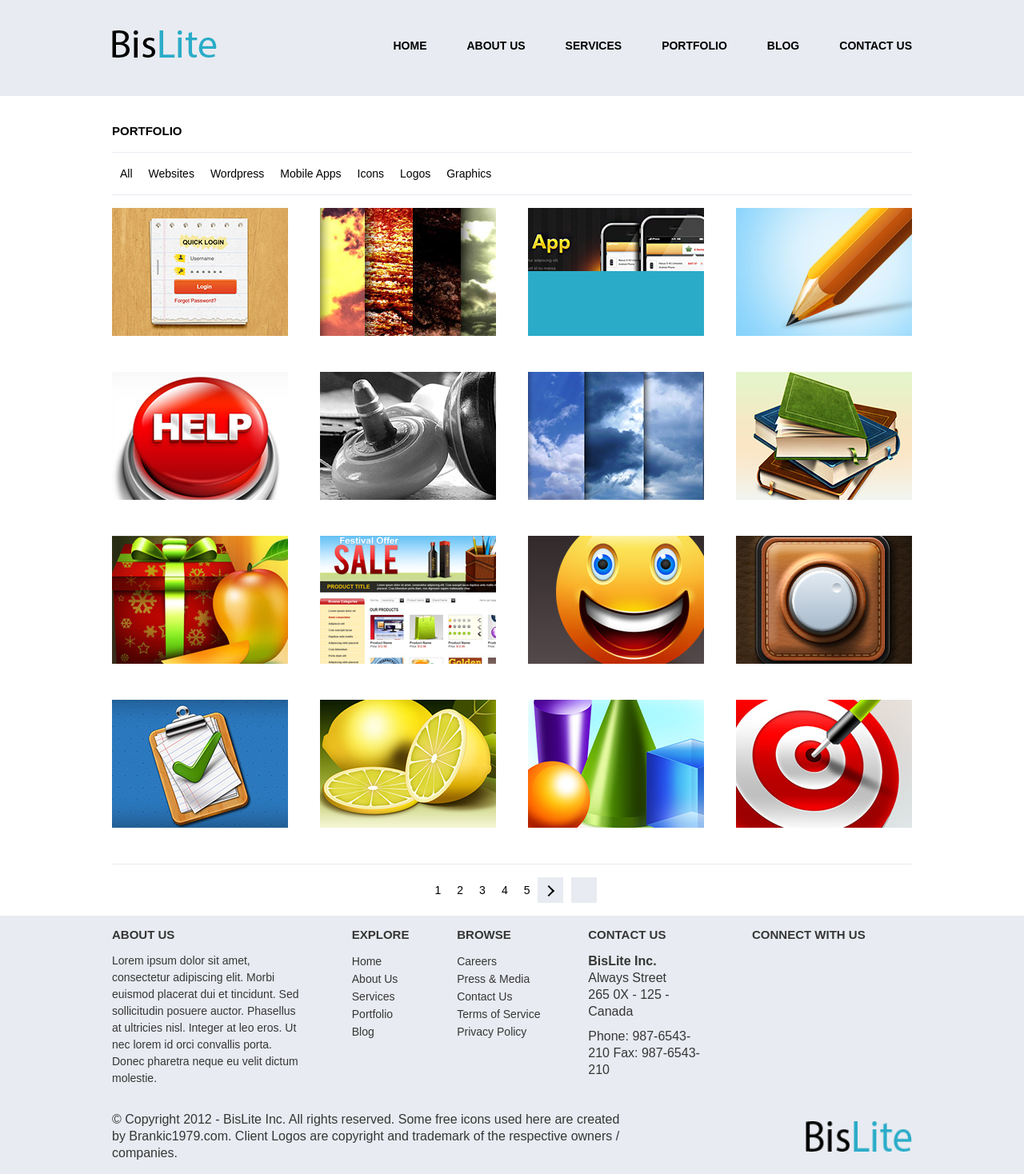
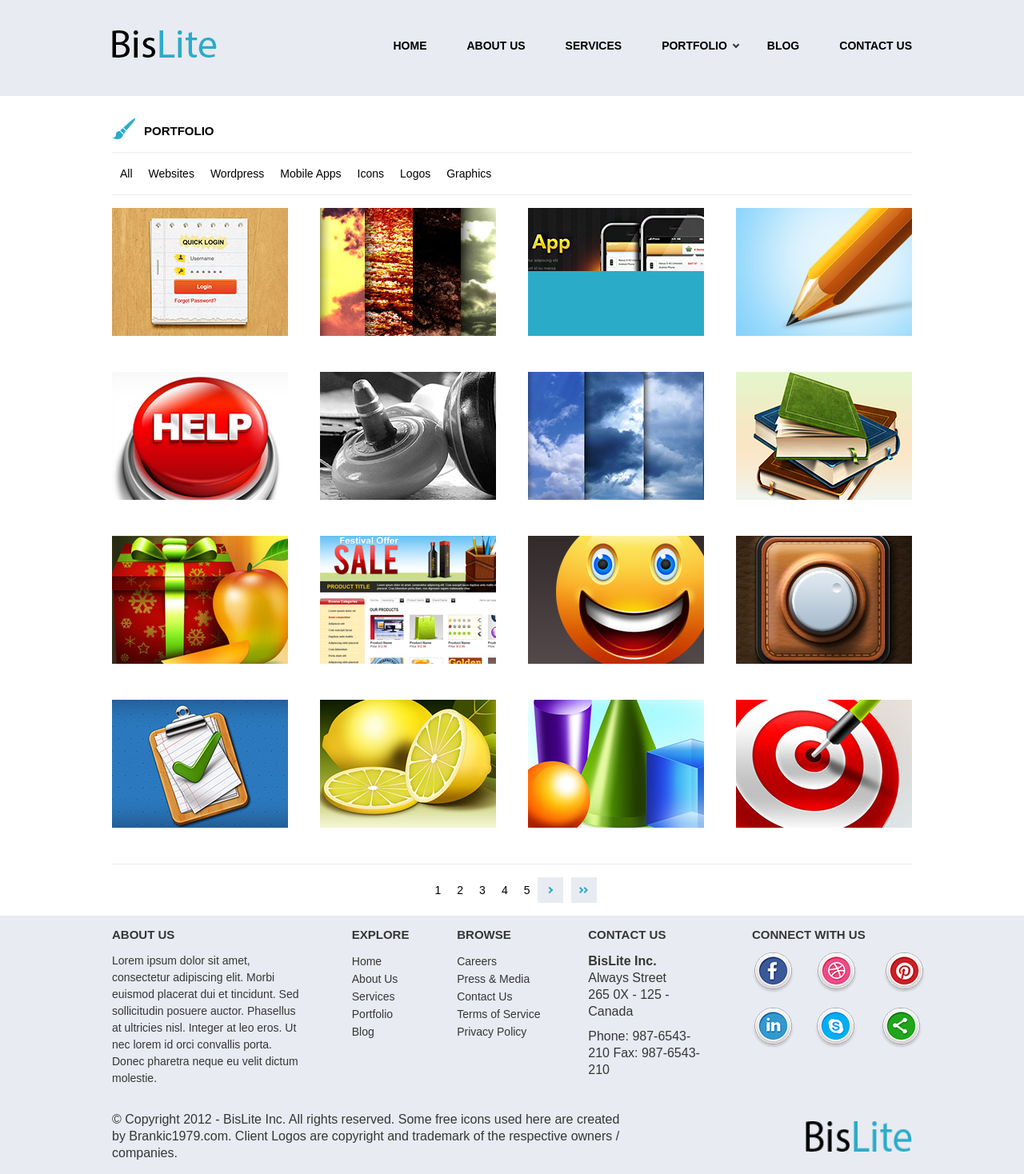
Before and after one commit to Zaa111/Bislite, a website: page source/index.html in a window 1280 px wide. Shown: the whole page at 80% size. Drawn offline with nearby package versions, Linux system fonts and the light colour scheme; files that its build step writes are made by us from their sources.

Commit message:
добавляет стили для страницы Portfolio

```diff
--- a/source/index.html
+++ b/source/index.html
@@ -31,7 +31,7 @@
                         <li class="site-nav__item">
                             <a class="site-nav__link" href="services.html">services</a>
                         </li>
-                        <li class="site-nav__item">
+                        <li class="site-nav__item submenu submenu--select">
                             <a class="site-nav__link portfolio-inner" href="portfolio.html">portfolio</a>
                             <ul class="portfolio-inner__list">
                                 <li class="portfolio-inner__item">
@@ -233,33 +233,33 @@
                 <div class="footer__social">
                     <h2 class="footer__social-title">connect with us</h2>
                     <ul class="footer__social-list">
-                        <li class="footer__social-item">
-                            <a href="#">
+                        <li class="footer__social-item social social--facebook">
+                            <a class="social-desc" href="#">
                                 <span class="visually-hidden">Мы в фейсбуке</span>
                             </a>
                         </li>
-                        <li class="footer__social-item">
-                            <a href="#">
+                        <li class="footer__social-item social social--dreeble">
+                            <a class="social-desc" href="#">
                                 <span class="visually-hidden">Мы в Дриббл</span>
                             </a>
                         </li>
-                        <li class="footer__social-item">
-                            <a href="#">
+                        <li class="footer__social-item social social--pinterest">
+                            <a class="social-desc" href="#">
                                 <span class="visually-hidden">Мы в пинтерест</span>
                             </a>
                         </li>
-                        <li class="footer__social-item">
-                            <a href="#">
+                        <li class="footer__social-item social social--link">
+                            <a class="social-desc" href="#">
                                 <span class="visually-hidden">Мы в линк</span>
                             </a>
                         </li>
-                        <li class="footer__social-item">
-                            <a href="#">
+                        <li class="footer__social-item social social--skype">
+                            <a class="social-desc" href="#">
                                 <span class="visually-hidden">Мы в скайпе</span>
                             </a>
                         </li>
-                        <li class="footer__social-item">
-                            <a href="#">
+                        <li class="footer__social-item social social--share">
+                            <a class="social-desc" href="#">
                                 <span class="visually-hidden">Поделиться</span>
                             </a>
                         </li>
--- a/source/less/blocks/footer.less
+++ b/source/less/blocks/footer.less
@@ -1,6 +1,6 @@
 .footer {
     color: @footer-text-color;
-    a {
+    a:not(.social-desc) {
         color: @footer-text-color;
         font-size: @s-font-size;
         font-weight: @s-font-weight;
@@ -124,6 +124,107 @@
     margin-top: 0;
 }
 
+.social--facebook {
+    position: relative;
+    &::before {
+        content: "";
+        background-image: url(../../img/social/facebook.png);
+        background-position: 0 0;
+        background-repeat: no-repeat;
+        width: 55px;
+        height: 50px;
+
+        position: absolute;
+        top: 0;
+        left: 0;
+    }
+}
+
+.social--dreeble {
+    position: relative;
+    &::before {
+        content: "";
+        background-image: url(../../img/social/dribbble.png);
+        background-position: 0 0;
+        background-repeat: no-repeat;
+        width: 55px;
+        height: 50px;
+
+        position: absolute;
+        top: 0;
+        left: 15px;
+    }
+}
+
+.social--pinterest {
+    position: relative;
+    &::before {
+        content: "";
+        background-image: url(../../img/social/pinterest.png);
+        background-position: 0 0;
+        background-repeat: no-repeat;
+        width: 55px;
+        height: 50px;
+
+        position: absolute;
+        top: 0;
+        right: -33px;
+    }
+}
+
+.social--link {
+    position: relative;
+    &::before {
+        content: "";
+        background-image: url(../../img/social/linkedin.png);
+        background-position: 0 0;
+        background-repeat: no-repeat;
+        width: 55px;
+        height: 50px;
+
+        position: absolute;
+        top: 45px;
+        left: 0;
+    }
+}
+
+.social--skype {
+    position: relative;
+    &::before {
+        content: "";
+        background-image: url(../../img/social/skype.png);
+        background-position: 0 0;
+        background-repeat: no-repeat;
+        width: 55px;
+        height: 50px;
+
+        position: absolute;
+        top: 45px;
+        left: 35px;
+    }
+}
+
+.social--share {
+    position: relative;
+    &::before {
+        content: "";
+        background-image: url(../../img/social/share.png);
+        background-position: 0 0;
+        background-repeat: no-repeat;
+        width: 55px;
+        height: 50px;
+
+        position: absolute;
+        top: 45px;
+        right: -70px;
+    }
+}
+
+.social-desc {
+    font-size: 9px;
+}
+
+
 // COPYRIGHT
 
 .footer__copy {
--- a/source/less/blocks/header.less
+++ b/source/less/blocks/header.less
@@ -13,20 +13,98 @@
     padding-left: 0;
 }
 
+.site-nav__item {
+    margin-left: 50px;
+    position: relative;
+}
+
 .site-nav__link {
     font-size: @s-font-size;
     font-weight: @b-font-weight;
     color: @text-color;
     text-transform: uppercase;
+}
 
-    margin-left: 50px;
+.site-nav__item {
+    position: relative;
+    &::before{
+        content: "";
+        opacity: 0;
+        width: 100%;
+        height: 3px;
+
+        background-color: #2aacc8;
+
+        position: absolute;
+        top: -3px;
+        left: 0;
+
+        transition: opacity .2s linear;
+    }
 }
+
+.site-nav__item {
+    &:hover {
+        &::before {
+            opacity: 1;
+        }
+    }
+}
+
+.submenu--select {
+    position: relative;
+
+    &::after {
+        content: "";
+        display: block;
+        width: 4px;
+        height: 4px;
+        border-top: 2px solid @footer-text-color;
+        border-right: 2px solid @footer-text-color;
+
+        position: absolute;
+        bottom: 9px;
+        right: -14px;
+
+        transform: rotate(135deg);
+    }
+}
+
+.submenu--select {
+    &:hover{
+        &:after{
+            transform: rotate(-45deg);
+        }
+    }
+}
+
+// SUBMENU
 
 .portfolio-inner__list {
     list-style: none;
+    position: absolute;
+    padding-left: 0;
+    background-color: @first-color;
+    width: 100px;
+
     display: none;
 }
 
-.portfolio-inner:hover .portfolio-inner__list {
-    display: block;
+.portfolio-inner__item {
+    padding: 5px 10px;
 }
+
+.portfolio-inner__link {
+    font-size: @s-font-size;
+    font-weight: @b-font-weight;
+    color: @text-color;
+    text-transform: uppercase;
+}
+
+.site-nav__item {
+    &:hover {
+        .portfolio-inner__list {
+            display: block;
+        }
+    }
+}
--- a/source/less/blocks/portfolio-sort.less
+++ b/source/less/blocks/portfolio-sort.less
@@ -3,10 +3,24 @@
     font-weight: @b-font-weight;
     text-transform: uppercase;
 
-    // &::before {
-    //     content: "";
-    //     background-image: url(../../img/brush.png);
-    // }
+    padding-left: 40px;
+
+    position: relative;
+
+    &::before {
+        content: "";
+        background-image: url(../../img/brush.png);
+        background-position: 0 0;
+        background-repeat: no-repeat;
+        width: 30px;
+        height: 30px;
+        top: -5px;
+        left: 0;
+
+        position: absolute;
+
+        z-index: 10;
+    }
 }
 
 .portfolio__nav-list {
--- a/source/less/blocks/projects-pages.less
+++ b/source/less/blocks/projects-pages.less
@@ -36,20 +36,20 @@
     &::after {
         content: "";
         display: block;
-        width: 8px;
-        height: 8px;
-        border-top: 2px solid @text-color;
-        border-right: 2px solid @text-color;
+        width: 4px;
+        height: 4px;
+        border-top: 2px solid #2aacc8;
+        border-right: 2px solid #2aacc8;
 
         position: absolute;
-        bottom: 10px;
-        left: 9px;
+        bottom: 13px;
+        left: 12px;
 
         transform: rotate(45deg);
     }
 
     &:hover {
-        background-color: #97999c;
+        background-color: #c2c3c6;
     }
 }
 
@@ -63,14 +63,19 @@
 
     &::before {
         content: "";
+        background-image: url(../../img/arrow.png);
+        background-position: 0 0;
+        background-repeat: no-repeat;
+        width: 15px;
+        height: 15px;
 
         position: absolute;
-        bottom: 0;
-        left: 0;
+        top: 12px;
+        left: 10px;
     }
 
     &:hover {
-        background-color: #97999c;
+        background-color: #c2c3c6;
     }
 }
 
```
Also changed, not shown: build/css/style.min.css, source/img/arrow.webp (added), source/img/brush.webp (added), 1 other file.
